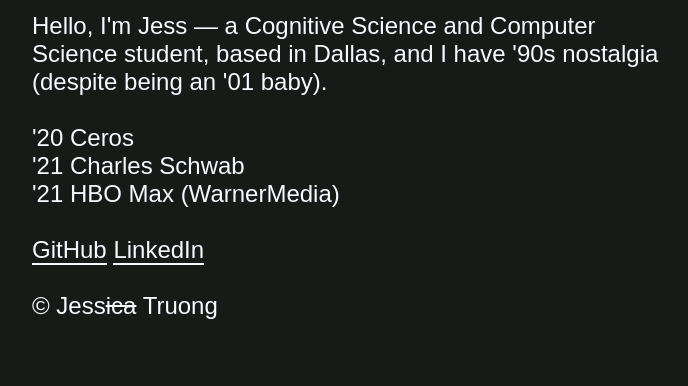
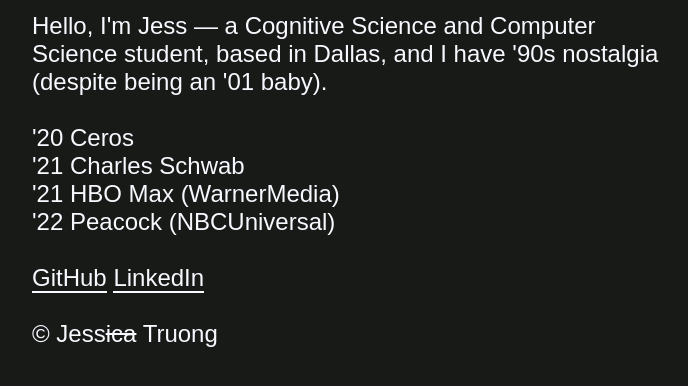
Before and after one commit to truongjessica/truongjessica.github.io, a plain HTML site: page index.html in a window 1280 px wide. Shown: the part 100-486 px from the top of the page, without its empty margins (288-976 px from the left). Drawn offline with Linux system fonts and the light colour scheme.

Commit message:
add nbcu

```diff
--- a/index.html
+++ b/index.html
@@ -46,6 +46,10 @@
         '21 HBO Max (WarnerMedia)
     </div>
 
+    <div class="comp">
+        '22 Peacock (NBCUniversal)
+    </div>
+
     <br>
 
     <a class="underline" href="https://github.com/truongjessica" target="_blank">GitHub</a>
```
